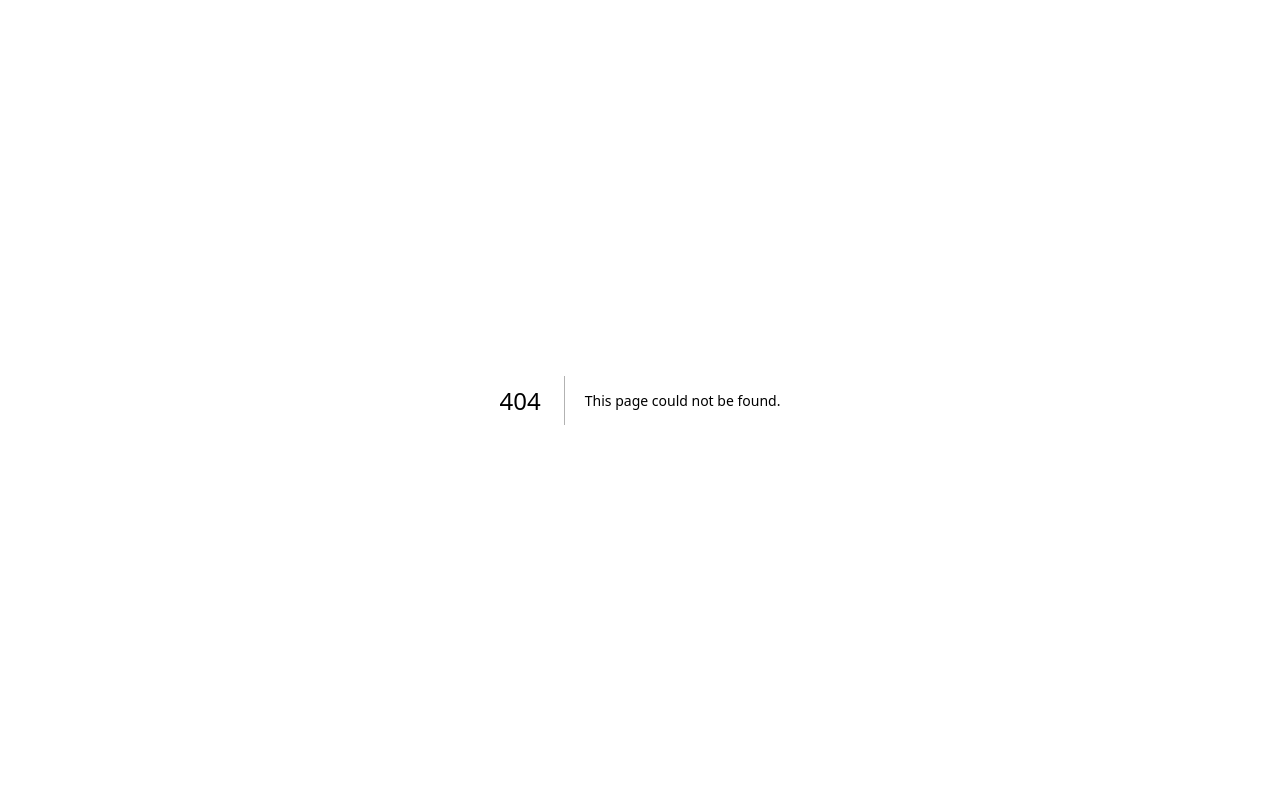
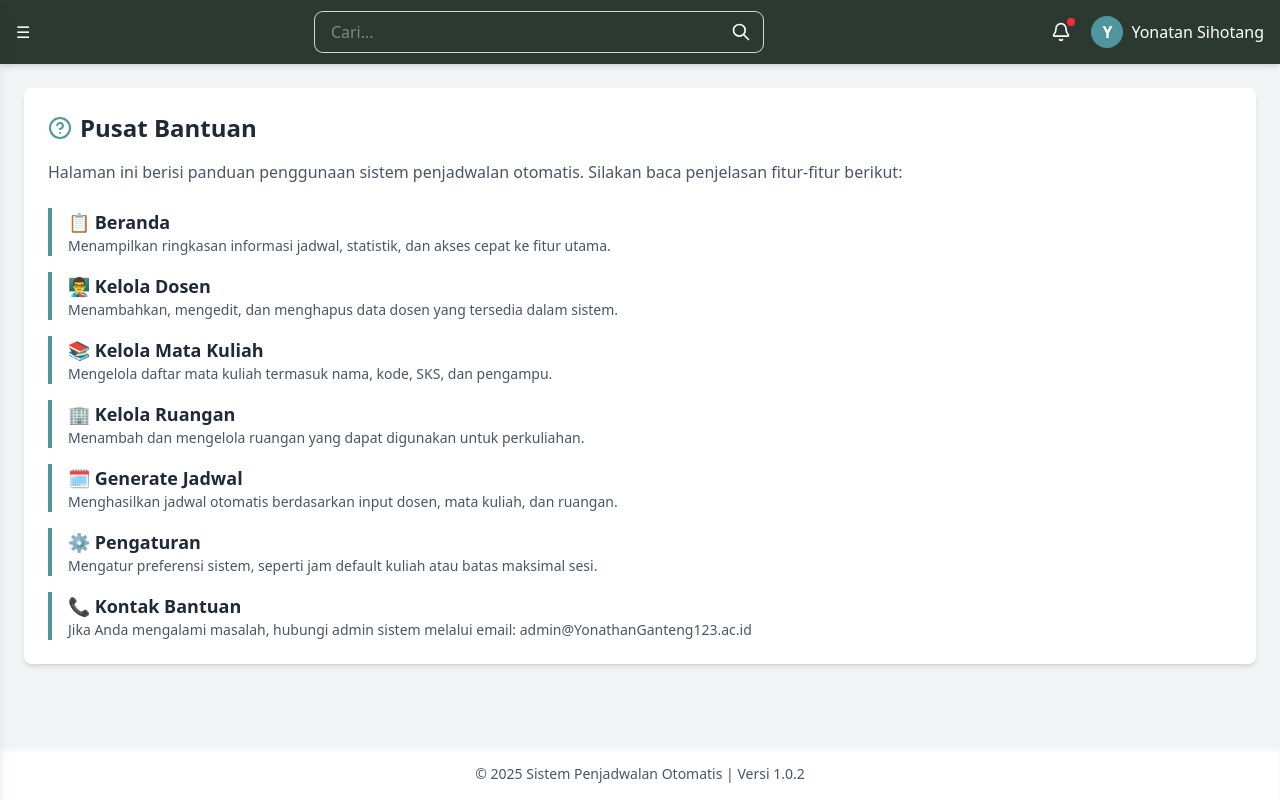
Before and after one commit to keqi000/proyek-pengembangan-web-berbasis-framework-terbaru, a Next.js app: page /admin/help in a window 1280 px wide. Before the commit this address had no page. Built offline with nearby package versions, Linux system fonts and the light colour scheme.

Commit message:
Simpan sementara perubahan loading & error page

```diff
--- /dev/null
+++ b/src/app/admin/help/page.tsx
@@ -0,0 +1,65 @@
+"use client";
+
+import { HelpCircle } from "lucide-react";
+
+export default function HelpPage() {
+  return (
+    <div className="bg-white p-6 rounded-lg shadow-md">
+      <div className="flex items-center mb-4">
+        <HelpCircle className="text-[#4F959D] mr-2" size={24} />
+        <h1 className="text-2xl font-semibold text-gray-800">Pusat Bantuan</h1>
+      </div>
+
+      <p className="text-gray-600 mb-6">
+        Halaman ini berisi panduan penggunaan sistem penjadwalan otomatis.
+        Silakan baca penjelasan fitur-fitur berikut:
+      </p>
+
+      <div className="space-y-4">
+        <HelpItem
+          title="📋 Beranda"
+          description="Menampilkan ringkasan informasi jadwal, statistik, dan akses cepat ke fitur utama."
+        />
+        <HelpItem
+          title="👨‍🏫 Kelola Dosen"
+          description="Menambahkan, mengedit, dan menghapus data dosen yang tersedia dalam sistem."
+        />
+        <HelpItem
+          title="📚 Kelola Mata Kuliah"
+          description="Mengelola daftar mata kuliah termasuk nama, kode, SKS, dan pengampu."
+        />
+        <HelpItem
+          title="🏢 Kelola Ruangan"
+          description="Menambah dan mengelola ruangan yang dapat digunakan untuk perkuliahan."
+        />
+        <HelpItem
+          title="🗓️ Generate Jadwal"
+          description="Menghasilkan jadwal otomatis berdasarkan input dosen, mata kuliah, dan ruangan."
+        />
+        <HelpItem
+          title="⚙️ Pengaturan"
+          description="Mengatur preferensi sistem, seperti jam default kuliah atau batas maksimal sesi."
+        />
+        <HelpItem
+          title="📞 Kontak Bantuan"
+          description="Jika Anda mengalami masalah, hubungi admin sistem melalui email: admin@YonathanGanteng123.ac.id"
+        />
+      </div>
+    </div>
+  );
+}
+
+function HelpItem({
+  title,
+  description,
+}: {
+  title: string;
+  description: string;
+}) {
+  return (
+    <div className="border-l-4 border-[#4F959D] pl-4">
+      <h2 className="text-lg font-semibold text-gray-800">{title}</h2>
+      <p className="text-gray-600 text-sm">{description}</p>
+    </div>
+  );
+}
--- a/src/app/admin/loading/page.tsx
+++ b/src/app/admin/loading/page.tsx
@@ -1,28 +1,27 @@
-// app/admin/loading/page.tsx
+'use client';
 
-"use client";
-
-import { Loader2 } from "lucide-react";
-import { motion } from "framer-motion";
+import { Loader2 } from 'lucide-react';
+import { motion } from 'framer-motion';
 
 export default function AdminLoadingPage() {
   return (
-    <div className="min-h-screen flex flex-col items-center justify-center bg-white text-blue-600">
+    <div className="fixed inset-0 bg-[#DCD7C9] flex items-center justify-center font-poppins overflow-hidden">
       <motion.div
+        className="bg-white shadow-[0_0_15px_rgba(0,0,0,0.3)] rounded-lg w-full max-w-xs sm:max-w-sm md:max-w-md p-4 sm:p-6 flex flex-col items-center"
         initial={{ scale: 0.8, opacity: 0 }}
         animate={{ scale: 1, opacity: 1 }}
         transition={{ duration: 0.5 }}
       >
-        <Loader2 className="h-16 w-16 animate-spin text-blue-600" />
+        <Loader2 className="h-12 w-12 sm:h-14 sm:w-14 animate-spin text-[#A27B5C]" />
+        <motion.p
+          className="mt-4 text-base sm:text-lg font-semibold text-[#2C3930] text-center"
+          initial={{ opacity: 0 }}
+          animate={{ opacity: [0, 0.5, 1], y: [10, 0, 0] }}
+          transition={{ duration: 1.2, repeat: Infinity, repeatType: 'loop' }}
+        >
+          Sedang memuat data...
+        </motion.p>
       </motion.div>
-      <motion.p
-        className="mt-4 text-xl font-semibold"
-        initial={{ opacity: 0 }}
-        animate={{ opacity: [0, 0.5, 1], y: [10, 0, 0] }}
-        transition={{ duration: 1.2, repeat: Infinity, repeatType: "loop" }}
-      >
-        Loading...
-      </motion.p>
     </div>
   );
 }
--- /dev/null
+++ b/src/app/admin/produk/[id]/page.tsx
@@ -0,0 +1,72 @@
+'use client';
+
+import Link from 'next/link';
+import { useEffect, useState } from 'react';
+
+interface Props {
+  params: { id: string };
+}
+
+export default function ProdukDetailPage({ params }: Props) {
+  const [id, setId] = useState<string | null>(null);
+  const produkValid = ['1', '2', '3'];
+
+  useEffect(() => {
+    // Meng-unwrap Promise params dengan React.use()
+    const fetchId = async () => {
+      const { id } = await params;
+      setId(id);
+    };
+
+    fetchId();
+  }, [params]);
+
+  const isValid = id && produkValid.includes(id);
+
+  useEffect(() => {
+    if (id && !isValid) {
+      console.warn('Produk tidak ditemukan:', id);
+    }
+  }, [id, isValid]);
+
+  if (!id) {
+    return <div>Loading...</div>; // Bisa juga memberikan loading state sementara
+  }
+
+  if (!isValid) {
+    return (
+      <div className="h-full flex items-center justify-center bg-gradient-to-r from-blue-300 to-blue-700 text-white text-center px-4">
+        <div className="max-w-xl py-20">
+          <h1 className="text-5xl font-bold mb-6">Oops!</h1>
+          <p className="text-lg mb-8">
+            404 Page not found<br />
+            Maaf, kami tidak dapat menemukan produk dengan ID <strong>{id}</strong>...
+          </p>
+          <div className="flex justify-center gap-4 flex-wrap">
+            <Link
+              href="/admin"
+              className="bg-blue-800 hover:bg-blue-900 px-5 py-3 rounded text-white transition duration-300"
+            >
+              Kembali ke Admin
+            </Link>
+            <Link
+              href="/report"
+              className="bg-blue-800 hover:bg-blue-900 px-5 py-3 rounded text-white transition duration-300"
+            >
+              Laporkan Masalah
+            </Link>
+          </div>
+        </div>
+      </div>
+    );
+  }
+
+  return (
+    <div className="p-8">
+      <h1 className="text-3xl font-bold mb-4">Detail Produk</h1>
+      <p className="text-lg">
+        Menampilkan detail produk dengan ID: <strong>{id}</strong>
+      </p>
+    </div>
+  );
+}
--- /dev/null
+++ b/src/app/admin/produk/not-found.tsx
@@ -0,0 +1,36 @@
+'use client';
+
+import Link from 'next/link';
+import { useEffect } from 'react';
+
+export default function AdminNotFound() {
+  useEffect(() => {
+    console.warn('Halaman Error 404 Admin dirender');
+  }, []);
+
+  return (
+    <div className="h-full flex items-center justify-center bg-gradient-to-r from-blue-300 to-blue-700 text-white text-center px-4">
+      <div className="max-w-xl py-20">
+        <h1 className="text-5xl font-bold mb-6">Oops!</h1>
+        <p className="text-lg mb-8">
+          404 - Halaman tidak ditemukan<br />
+          Maaf, kami tidak dapat menemukan halaman yang Anda cari...
+        </p>
+        <div className="flex justify-center gap-4 flex-wrap">
+          <Link
+            href="/admin/home"
+            className="bg-blue-800 hover:bg-blue-900 px-5 py-3 rounded text-white transition duration-300"
+          >
+            Kembali ke Admin
+          </Link>
+          <Link
+            href="/admin/help"
+            className="bg-blue-800 hover:bg-blue-900 px-5 py-3 rounded text-white transition duration-300"
+          >
+            Bantuan
+          </Link>
+        </div>
+      </div>
+    </div>
+  );
+}
--- a/src/app/admin/test-error/page.tsx
+++ b/src/app/admin/test-error/page.tsx
@@ -2,30 +2,45 @@
 
 import Link from 'next/link';
 import { useEffect } from 'react';
+import { AlertTriangle } from 'lucide-react';
 
-export default function TestErrorPage() {
+export default function CustomNotFoundPage() {
   useEffect(() => {
-    console.warn('Halaman Test Error dirender');
+    console.warn('Halaman 404 dirender');
+    console.log("Trigger PR berhasil dari folder yang benar"); // Tambahan untuk trigger PR, Dari Tadi Ngak Ditangkap Apapun LOL
   }, []);
 
   return (
-    <div className="h-full flex items-center justify-center bg-gradient-to-r from-blue-300 to-blue-700 text-white text-center px-4">
-      <div className="max-w-xl py-20">
-        <h1 className="text-5xl font-bold mb-6">Oops!</h1>
-        <p className="text-lg mb-8">
-          404 Page not found<br />
-          Maaf, kami tidak dapat menemukan halaman yang Anda cari...
+    <div className="fixed inset-0 bg-[#DCD7C9] font-poppins flex items-center justify-center overflow-hidden">
+      <div className="bg-white shadow-[0_0_15px_rgba(0,0,0,0.5)] rounded-lg w-full max-w-sm sm:max-w-md md:max-w-xl p-4 sm:p-6 md:p-8 text-center space-y-4 sm:space-y-6">
+        <div className="flex justify-center">
+          <AlertTriangle className="text-[#A27B5C] w-12 h-12 sm:w-16 sm:h-16" />
+        </div>
+
+        {/* Oops! + emote */}
+        <h1 className="text-2xl sm:text-3xl text-[#2C3930] font-bold flex justify-center items-center gap-2">
+          Oops! <span className="text-3xl sm:text-4xl">😵</span>
+        </h1>
+
+        {/* Subjudul */}
+        <h2 className="text-base sm:text-lg md:text-xl font-semibold text-[#2C3930]">
+          Halaman tidak ditemukan!
+        </h2>
+
+        <p className="text-sm sm:text-base text-gray-600">
+          Maaf, kami tidak dapat menemukan halaman yang Anda cari. Mungkin halaman telah dipindahkan atau URL salah.
         </p>
-        <div className="flex justify-center gap-4 flex-wrap">
+
+        <div className="flex flex-col sm:flex-row justify-center gap-2 sm:gap-3">
           <Link
             href="/"
-            className="bg-blue-800 hover:bg-blue-900 px-5 py-3 rounded text-white transition duration-300"
+            className="bg-[#2C3930] text-white px-4 sm:px-5 py-2 sm:py-2.5 rounded text-sm sm:text-base hover:bg-[#3F4F44] transition-colors"
           >
             Kembali ke Beranda
           </Link>
           <Link
             href="/report"
-            className="bg-blue-800 hover:bg-blue-900 px-5 py-3 rounded text-white transition duration-300"
+            className="bg-[#A27B5C] text-white px-4 sm:px-5 py-2 sm:py-2.5 rounded text-sm sm:text-base hover:bg-[#8C624B] transition-colors"
           >
             Laporkan Masalah
           </Link>
```
